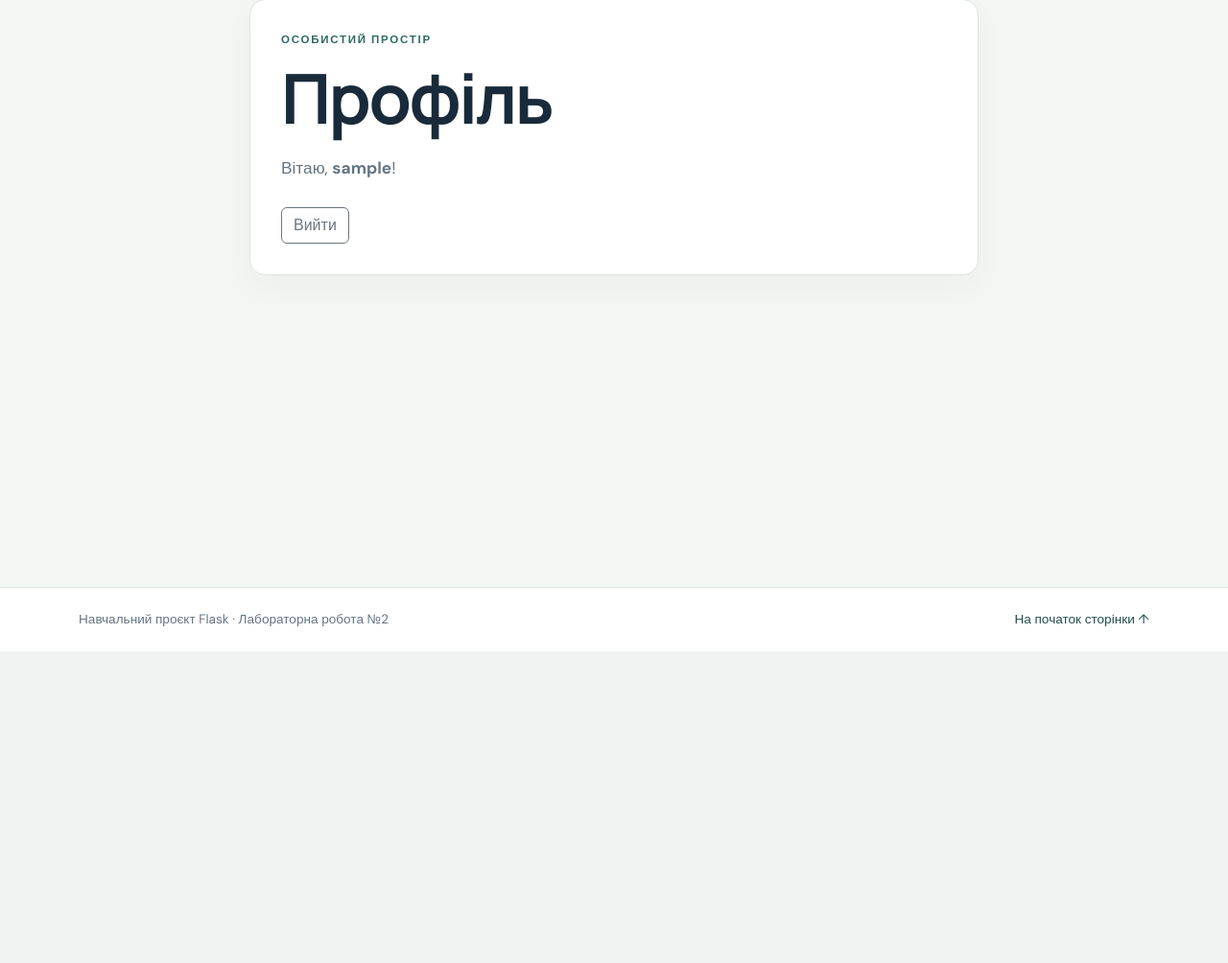
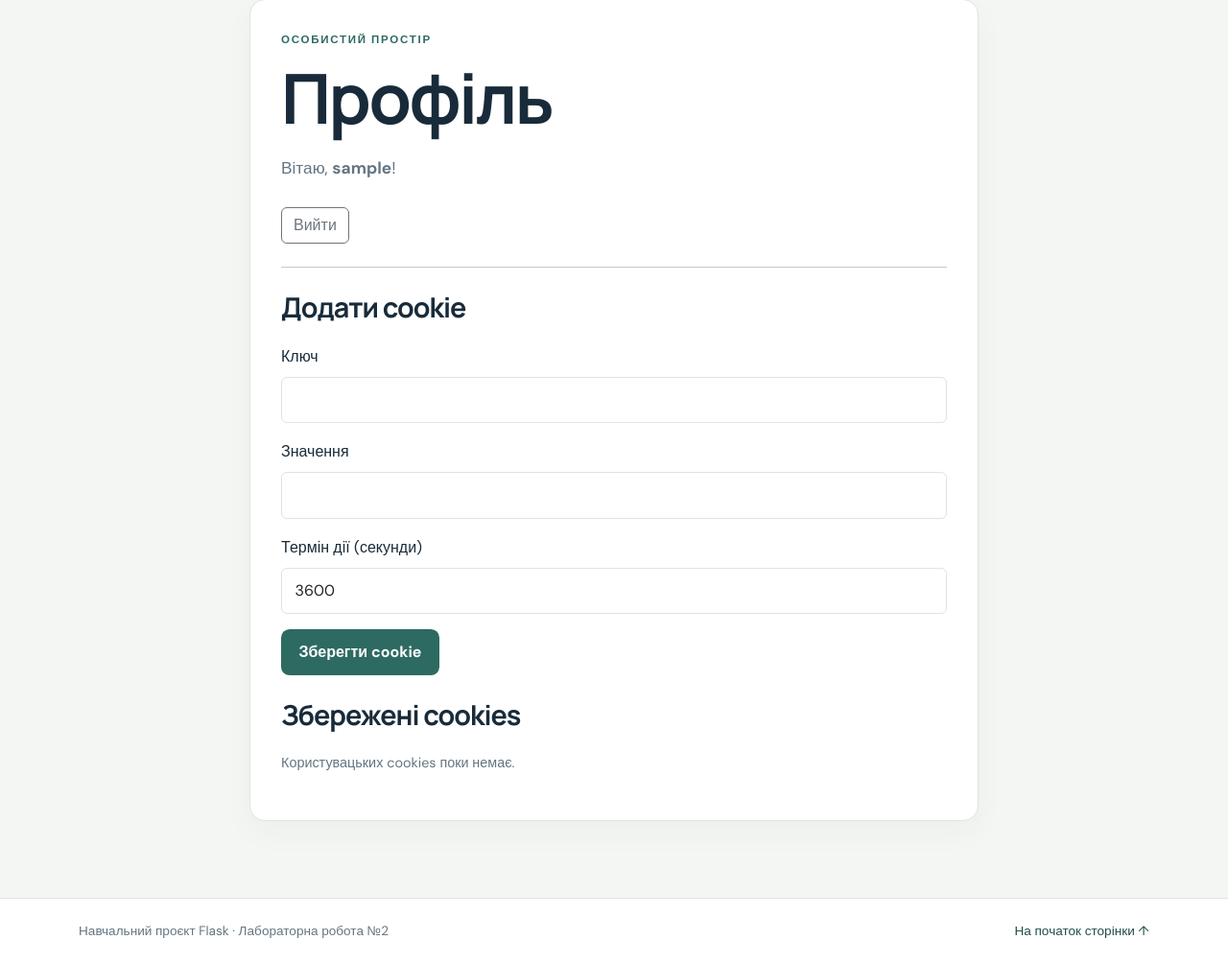
Before and after one commit to elw1ng/flask-app-lab, a Flask app: page /users/profile in a window 1280 px wide. Shown: the part 121-1125 px from the top of the page at 96% size. Before the commit the page ends 800 px from the top, so only its background shows below. Run offline with Flask 3, Linux system fonts and the light colour scheme; the visitor is signed in with stand-in values (Sample User, id 1).

Commit message:
Add profile cookie management

```diff
--- a/app/users/templates/users/profile.html
+++ b/app/users/templates/users/profile.html
@@ -11,5 +11,57 @@
     <form method="post" action="{{ url_for('users.logout') }}">
       <button class="btn btn-outline-secondary" type="submit">Вийти</button>
     </form>
+
+    <hr class="my-4">
+
+    <section aria-labelledby="cookie-add-title">
+      <h2 id="cookie-add-title">Додати cookie</h2>
+      <form method="post" action="{{ url_for('users.add_cookie') }}">
+        <div class="mb-3">
+          <label for="cookie-key" class="form-label">Ключ</label>
+          <input class="form-control" id="cookie-key" name="key" type="text" pattern="[A-Za-z0-9_-]+" required>
+        </div>
+        <div class="mb-3">
+          <label for="cookie-value" class="form-label">Значення</label>
+          <input class="form-control" id="cookie-value" name="value" type="text" required>
+        </div>
+        <div class="mb-3">
+          <label for="cookie-age" class="form-label">Термін дії (секунди)</label>
+          <input class="form-control" id="cookie-age" name="max_age" type="number" min="1" value="3600" required>
+        </div>
+        <button class="btn btn-accent" type="submit">Зберегти cookie</button>
+      </form>
+    </section>
+
+    <section class="mt-4" aria-labelledby="cookie-list-title">
+      <h2 id="cookie-list-title">Збережені cookies</h2>
+      {% if cookies %}
+        <div class="table-responsive">
+          <table class="table table-striped align-middle">
+            <thead><tr><th scope="col">Ключ</th><th scope="col">Значення</th></tr></thead>
+            <tbody>
+              {% for key, value in cookies.items() %}
+                <tr><td>{{ key }}</td><td>{{ value }}</td></tr>
+              {% endfor %}
+            </tbody>
+          </table>
+        </div>
+
+        <div class="d-flex flex-wrap gap-3">
+          <form method="post" action="{{ url_for('users.delete_cookie') }}" class="d-flex flex-wrap gap-2">
+            <label class="visually-hidden" for="delete-cookie-key">Cookie для видалення</label>
+            <select class="form-select" id="delete-cookie-key" name="key" required>
+              {% for key in cookies %}<option value="{{ key }}">{{ key }}</option>{% endfor %}
+            </select>
+            <button class="btn btn-outline-danger" type="submit">Видалити вибрану</button>
+          </form>
+          <form method="post" action="{{ url_for('users.delete_all_cookies') }}">
+            <button class="btn btn-outline-danger" type="submit">Видалити всі</button>
+          </form>
+        </div>
+      {% else %}
+        <p class="muted">Користувацьких cookies поки немає.</p>
+      {% endif %}
+    </section>
   </section>
 {% endblock %}
--- a/app/users/views.py
+++ b/app/users/views.py
@@ -1,10 +1,44 @@
-from flask import flash, redirect, render_template, request, session, url_for
+from urllib.parse import quote, unquote
+
+from flask import (
+    current_app,
+    flash,
+    make_response,
+    redirect,
+    render_template,
+    request,
+    session,
+    url_for,
+)
 
 from . import users_bp
 
 
 DEMO_USERNAME = "student"
 DEMO_PASSWORD = "flask123"
+
+
+def _login_redirect():
+    if session.get("username") is None:
+        flash("Спочатку увійдіть у систему, щоб керувати профілем.", "warning")
+        return redirect(url_for("users.login"))
+    return None
+
+
+def _profile_cookies():
+    session_cookie = current_app.config["SESSION_COOKIE_NAME"]
+    return {
+        key: unquote(value)
+        for key, value in request.cookies.items()
+        if key != session_cookie
+    }
+
+
+def _valid_cookie_name(key):
+    return bool(key) and all(
+        character.isascii() and (character.isalnum() or character in "_-")
+        for character in key
+    )
 
 
 @users_bp.route("/hi/<string:name>")
@@ -49,12 +83,16 @@ def login():
 
 @users_bp.route("/profile")
 def profile():
-    username = session.get("username")
-    if username is None:
-        flash("Спочатку увійдіть у систему, щоб відкрити профіль.", "warning")
-        return redirect(url_for("users.login"))
+    login_redirect = _login_redirect()
+    if login_redirect:
+        return login_redirect
 
-    return render_template("profile.html", title="Профіль", username=username)
+    return render_template(
+        "profile.html",
+        title="Профіль",
+        username=session["username"],
+        cookies=_profile_cookies(),
+    )
 
 
 @users_bp.route("/logout", methods=["POST"])
@@ -62,3 +100,79 @@ def logout():
     session.pop("username", None)
     flash("Ви вийшли із системи.", "info")
     return redirect(url_for("users.login"))
+
+
+@users_bp.route("/cookies/add", methods=["POST"])
+def add_cookie():
+    login_redirect = _login_redirect()
+    if login_redirect:
+        return login_redirect
+
+    key = request.form.get("key", "").strip()
+    value = request.form.get("value", "")
+    max_age_text = request.form.get("max_age", "").strip()
+    session_cookie = current_app.config["SESSION_COOKIE_NAME"]
+
+    if not _valid_cookie_name(key) or key == session_cookie:
+        flash("Вкажи допустимий ключ cookie (літери, цифри, _ або -).", "danger")
+        return redirect(url_for("users.profile"))
+
+    try:
+        max_age = int(max_age_text)
+    except ValueError:
+        max_age = 0
+
+    if not value or max_age <= 0:
+        flash("Вкажи значення та термін дії в секундах, більший за нуль.", "danger")
+        return redirect(url_for("users.profile"))
+
+    response = make_response(redirect(url_for("users.profile")))
+    response.set_cookie(
+        key,
+        quote(value, safe=""),
+        max_age=max_age,
+        path="/",
+        httponly=True,
+        samesite="Lax",
+    )
+    flash(f"Cookie «{key}» додано.", "success")
+    return response
+
+
+@users_bp.route("/cookies/delete", methods=["POST"])
+def delete_cookie():
+    login_redirect = _login_redirect()
+    if login_redirect:
+        return login_redirect
+
+    key = request.form.get("key", "").strip()
+    if not key or key == current_app.config["SESSION_COOKIE_NAME"]:
+        flash("Вибери cookie зі списку користувацьких cookies.", "warning")
+        return redirect(url_for("users.profile"))
+
+    if key not in request.cookies:
+        flash(f"Cookie «{key}» не знайдено.", "warning")
+        return redirect(url_for("users.profile"))
+
+    response = make_response(redirect(url_for("users.profile")))
+    response.delete_cookie(key, path="/")
+    flash(f"Cookie «{key}» видалено.", "success")
+    return response
+
+
+@users_bp.route("/cookies/delete-all", methods=["POST"])
+def delete_all_cookies():
+    login_redirect = _login_redirect()
+    if login_redirect:
+        return login_redirect
+
+    cookies = _profile_cookies()
+    response = make_response(redirect(url_for("users.profile")))
+    for key in cookies:
+        response.delete_cookie(key, path="/")
+
+    if cookies:
+        flash("Усі користувацькі cookies видалено.", "success")
+    else:
+        flash("Немає користувацьких cookies для видалення.", "warning")
+    return response
```
